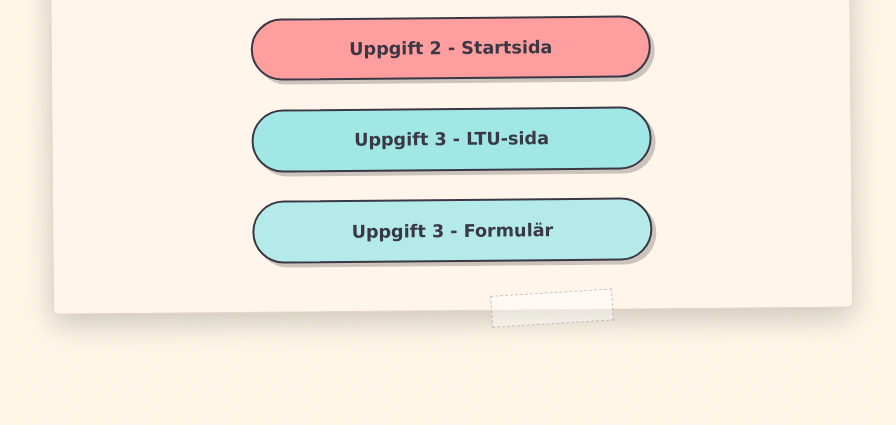
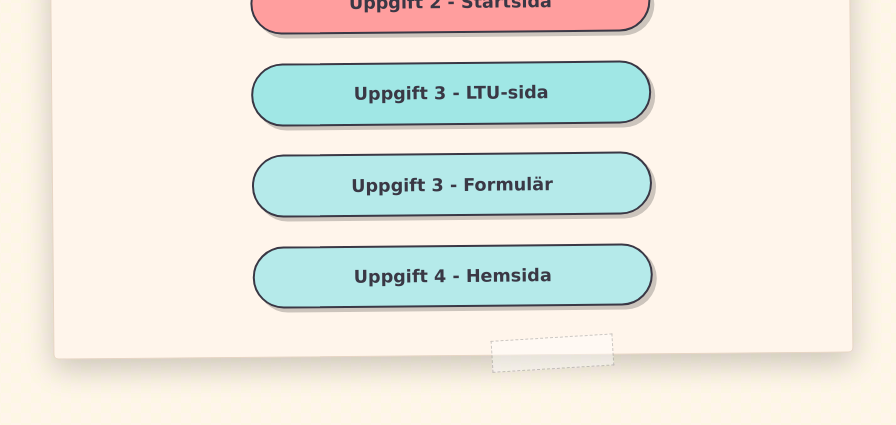
Before and after one commit to Sirena62/uppgift-2a, a plain HTML site: page index.html in a window 1280 px wide. Shown: the part 327-752 px from the top of the page, without its empty margins (189-1085 px from the left). Drawn offline with Linux system fonts and the light colour scheme.

Commit message:
uppgift 4

```diff
--- a/index.html
+++ b/index.html
@@ -228,6 +228,7 @@
             <a href="./uppgift_2/index.html" class="btn btn-primary">Uppgift 2 - Startsida</a>
             <a href="./uppgift_3/ltu.html" class="btn btn-secondary">Uppgift 3 - LTU-sida</a>
             <a href="./uppgift_3/form.html" class="btn btn-accent">Uppgift 3 - Formulär</a>
+            <a href="./uppgift_4/index.html" class="btn btn-accent">Uppgift 4 - Hemsida</a>
         </div>
     </div>
 </body>
```
